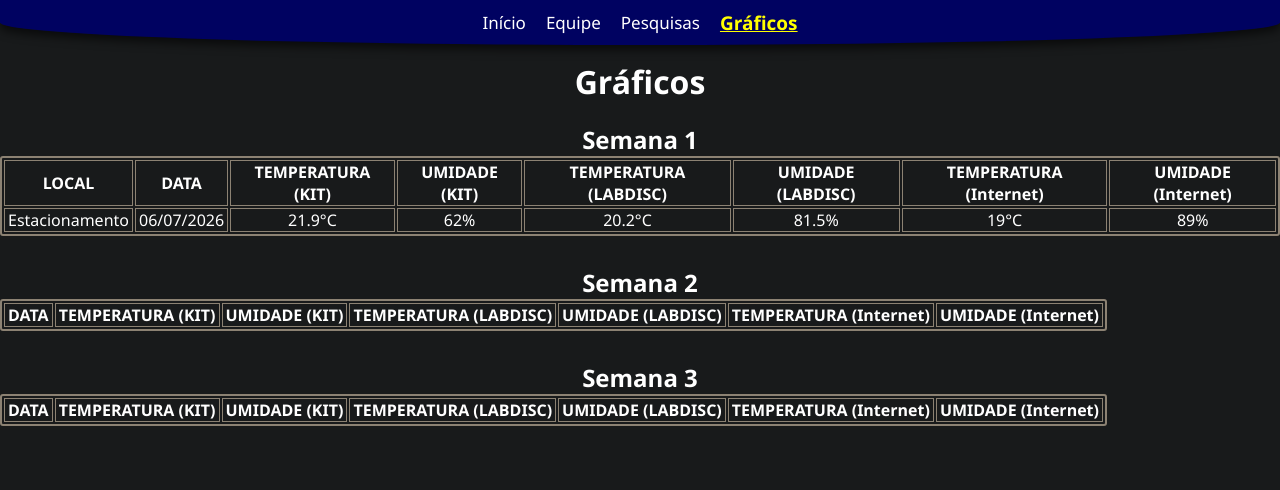
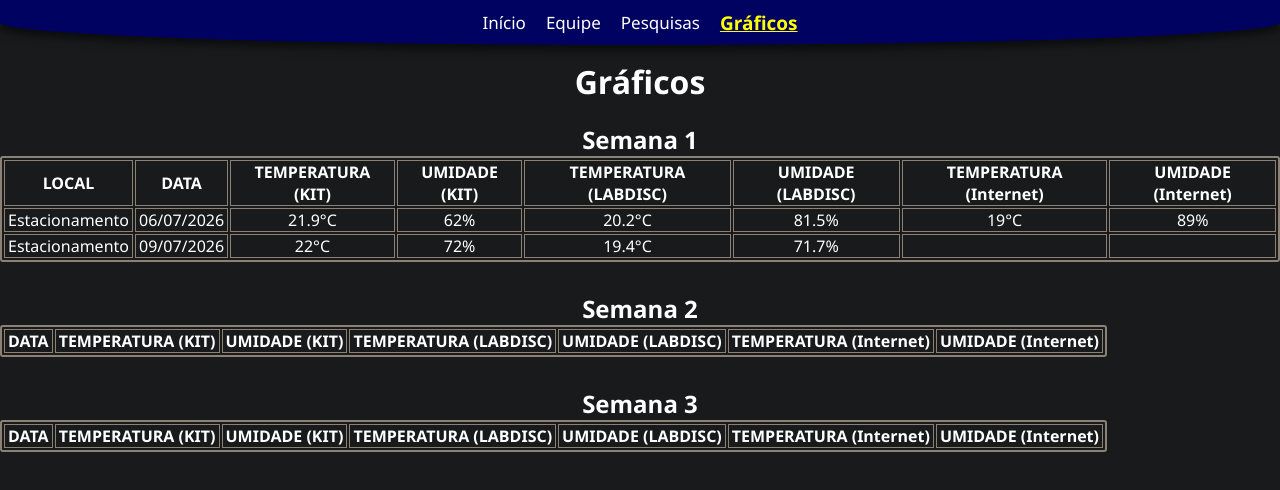
Before and after one commit to Igor-Dias-2010/raios-e-razoes, a Next.js app: page /graficos in a window 1280 px wide. Shown: the top 490 px of the page. Built offline with nearby package versions, Linux system fonts and the light colour scheme.

Commit message:
feat: medições novas

```diff
--- a/src/app/graficos/page.jsx
+++ b/src/app/graficos/page.jsx
@@ -30,6 +30,18 @@ export default function Graficos() {
                             <td>81.5%</td>
                             <td>19°C</td>
                             <td>89%</td>
+                        </tr>
+                    </tbody>
+                    <tbody>
+                        <tr>
+                            <td>Estacionamento</td>
+                            <td>09/07/2026</td>
+                            <td>22°C</td>
+                            <td>72%</td>
+                            <td>19.4°C</td>
+                            <td>71.7%</td>
+                            <td></td>
+                            <td></td>
                         </tr>
                     </tbody>
                 </table>
```
